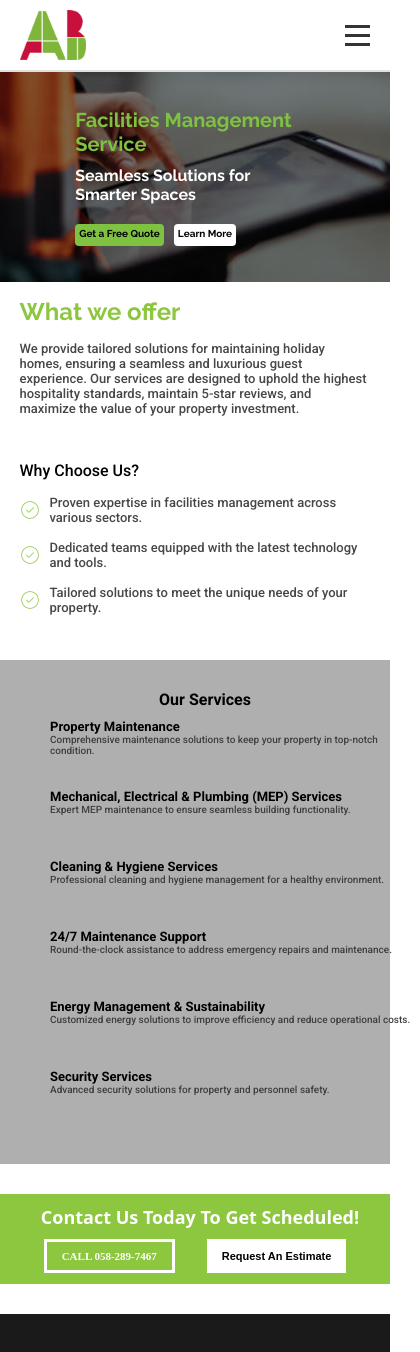
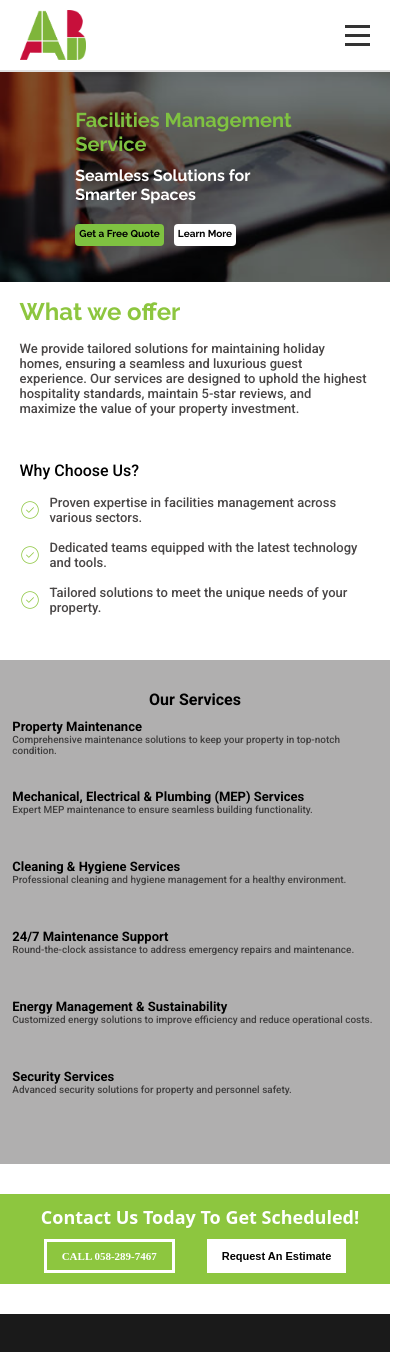
Before and after one commit to iimoon/nooralabbar, a React (Vite) app: page /facilitiesmanagement in a window 390 px wide. Shown: the top 1352 px of the page, 420 px wide, since content can reach past the window. Built offline with nearby package versions, Linux system fonts and the light colour scheme; no server answers.

Commit message:
facilty page ios fix

```diff
--- a/package.json
+++ b/package.json
@@ -14,6 +14,7 @@
     "@fortawesome/free-solid-svg-icons": "^6.7.1",
     "@fortawesome/react-fontawesome": "^0.2.2",
     "@vercel/analytics": "^1.4.1",
+    "dotenv": "^16.4.7",
     "react": "^18.3.1",
     "react-dom": "^18.3.1",
     "react-router-dom": "^6.20.1",
--- a/src/Pages/styles/facilities.module.css
+++ b/src/Pages/styles/facilities.module.css
@@ -58,10 +58,19 @@
         height: auto;
     }
 }
+@media(max-width:376px){
+    .serviceCard{
+        width: 80%;
+    }
+}
 @media(max-width:480px){
     .serviceContainer{
         margin-top: 15px;
-        padding-left: 20px;
+        padding-left: 0;
+    }
+    .serviceCard{
+        margin-left: 5px;
+        max-width: 95%;
     }
     #serviceHeader{
         text-align: center;
--- a/vite.config.js
+++ b/vite.config.js
@@ -1,10 +1,13 @@
 import { defineConfig } from 'vite'
 import react from '@vitejs/plugin-react'
-
+import dotenv from 'dotenv'
 // https://vite.dev/config/
 export default defineConfig({
   plugins: [react()],
   server: {
     host: true, // Enable external access
   },
+  define:{
+    'process.env.VITE_WEB_3_API':JSON.stringify(process.env.VITE_WEB_3_API)
+  }
 })
```
Also changed, not shown: 1 other file (tests, documents, lock files or other folders).
